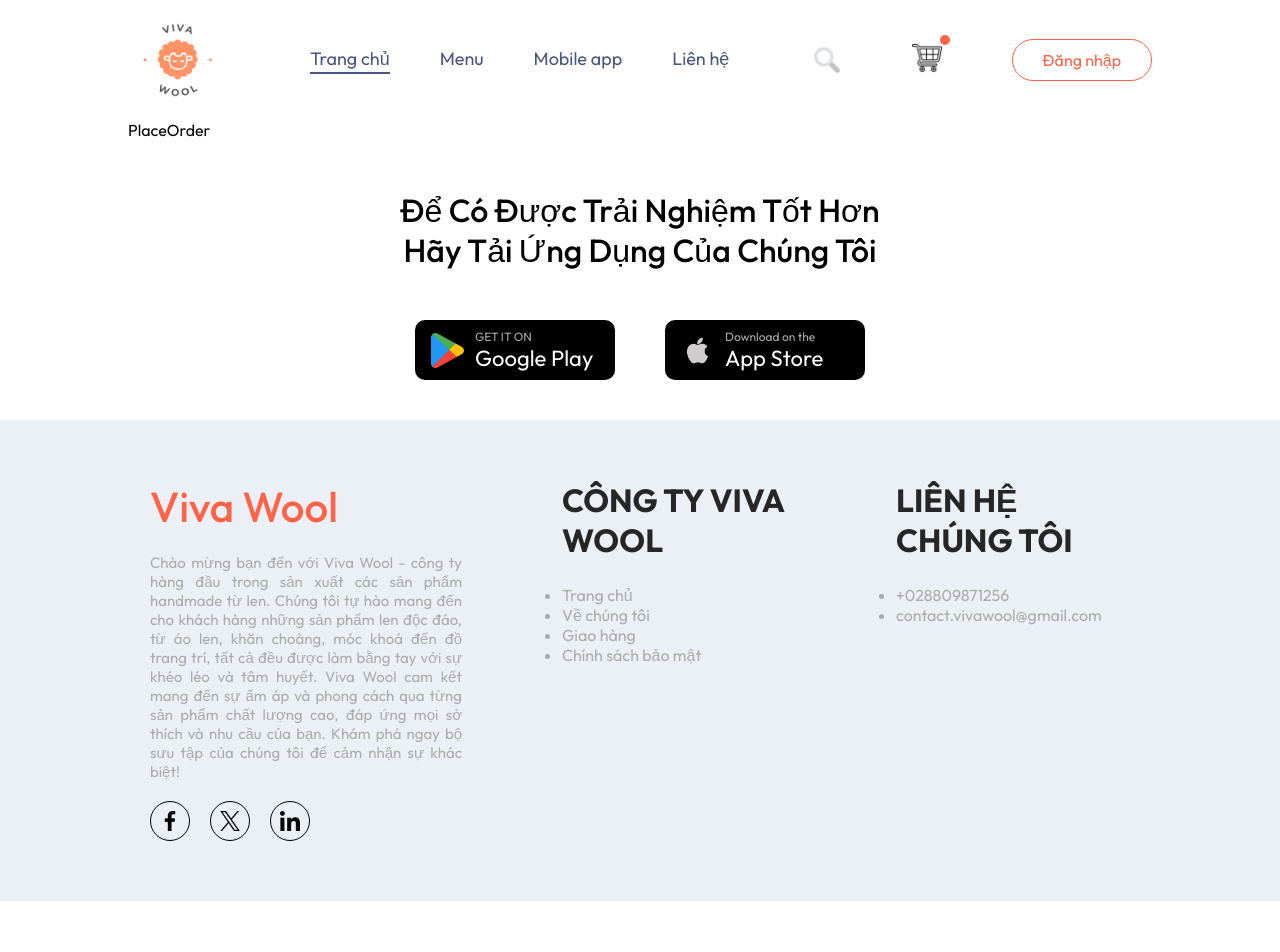
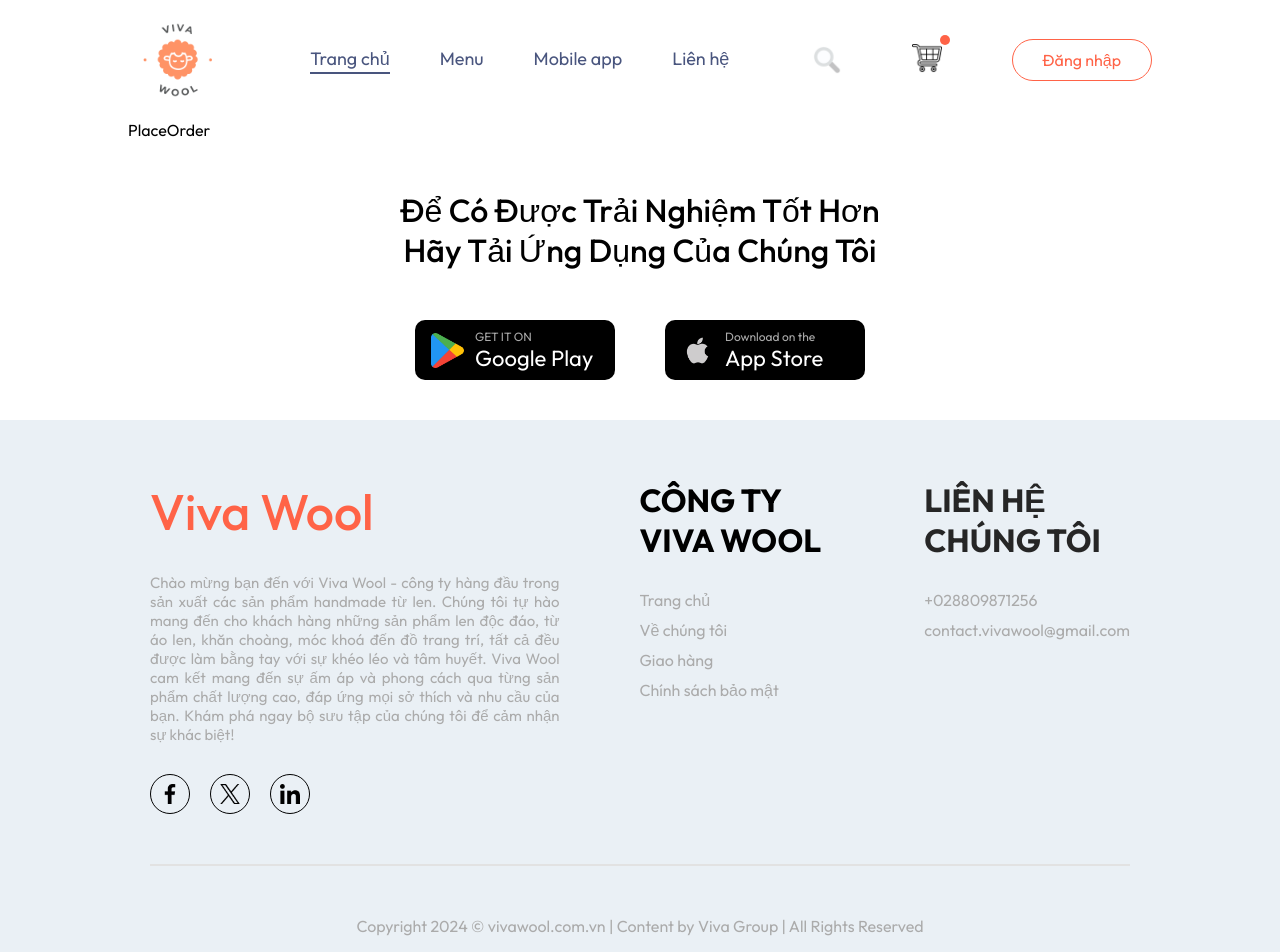
Before and after one commit to quocvy152/ecommerce-enduser, a React (Vite) app: page /order in a window 1280 px wide. Shown: the top 952 px of the page. Before the commit the page ends 901 px from the top, so only its background shows below. Built offline with nearby package versions, Linux system fonts and the light colour scheme.

Commit message:
chore: update footer

```diff
--- a/src/components/Footer/Footer.css
+++ b/src/components/Footer/Footer.css
@@ -63,23 +63,34 @@
 }
 
 .container-footer-info-company{
+    display: grid;
+    gap: 80px;
+    grid-template-columns: 2fr 1fr 1fr;
+}
+
+.content-footer{
     background-color: var(--background-footer-color);
     margin-top: 40px;
-    padding: 60px 150px;
-    display: flex;
-    gap: 100px;
+    padding: 0 150px;
+    padding-top: 60px;
+    padding-bottom: 10px;
 }
 
-.wrap-info-about-company {
+
+.content-footer-left, .content-footer-center, .content-footer-right{
     display: flex;
     flex-direction: column;
-    gap: 20px;
-    width: 40%;
+    gap: 30px;
 }
 
-.wrap-info-about-company .company-name{
+.list-item-info-company li, .list-item-get-in-touch li{
+    list-style: none;
+    margin-bottom: 10px;
+}
+
+.content-footer-left .company-name{
     color: var(--primary-color);
-    font-size: 42px;
+    font-size: 50px;
     font-weight: 500;
 }
 
@@ -89,19 +100,23 @@
     text-align: justify;
 }
 
-.wrap-company{
-    width: 30%;
-}
-
-.wrap-get-in-touch{
-    width: 30%;
-}
-
-.wrap-company h1, .wrap-get-in-touch h1{
+.content-footer-left h1, .content-footer-right h1{
     color: var(--text-normal-color);
 }
 
 .list-item-info-company, .list-item-get-in-touch{
     color: var(--text-gray1-color);
-    margin-top: 25px;
 }
+
+.footer-hr{
+    height: 2px;
+    background-color: #e2e2e2;
+    border: none;
+    margin: 50px 0px;
+}
+
+.footer-copy-right{
+    text-align: center;
+    padding-bottom: 30px;
+    color: var(--text-gray1-color);
+}
--- a/src/components/Footer/Footer.tsx
+++ b/src/components/Footer/Footer.tsx
@@ -26,8 +26,9 @@
             </div>
         </div>
 
+        <div className="content-footer">
             <div className="container-footer-info-company">
-            <div className="wrap-info-about-company">
+                <div className="content-footer-left">
                     <p className='company-name'>Viva Wool</p>
                     <div className="description-about-company">
                         <p>Chào mừng bạn đến với Viva Wool - công ty hàng đầu trong sản xuất các sản phẩm handmade từ len. Chúng tôi tự hào mang đến cho khách hàng những sản phẩm len độc đáo, từ áo len, khăn choàng, móc khoá đến đồ trang trí, tất cả đều được làm bằng tay với sự khéo léo và tâm huyết. Viva Wool cam kết mang đến sự ấm áp và phong cách qua từng sản phẩm chất lượng cao, đáp ứng mọi sở thích và nhu cầu của bạn. Khám phá ngay bộ sưu tập của chúng tôi để cảm nhận sự khác biệt!</p>
@@ -45,7 +46,7 @@
                     </div>
                 </div>
 
-            <div className="wrap-company">
+                <div className="content-footer-center">
                     <h1>CÔNG TY VIVA WOOL</h1>
                     <ul className='list-item-info-company'>
                         <li>Trang chủ</li>
@@ -55,7 +56,7 @@
                     </ul>
                 </div>
 
-            <div className="wrap-get-in-touch">
+                <div className="content-footer-right">
                     <h1>LIÊN HỆ CHÚNG TÔI</h1>
                     <ul className='list-item-get-in-touch'>
                         <li>+028809871256</li>
@@ -63,6 +64,11 @@
                     </ul>
                 </div>
             </div>
+
+            <hr className="footer-hr" />
+
+            <p className='footer-copy-right'>Copyright 2024 © vivawool.com.vn | Content by Viva Group | All Rights Reserved</p>
+        </div>
     </div>
   )
 }
```
Also changed, not shown: viva_wool.svg. Lines whose indentation alone changed are shown as unchanged.
